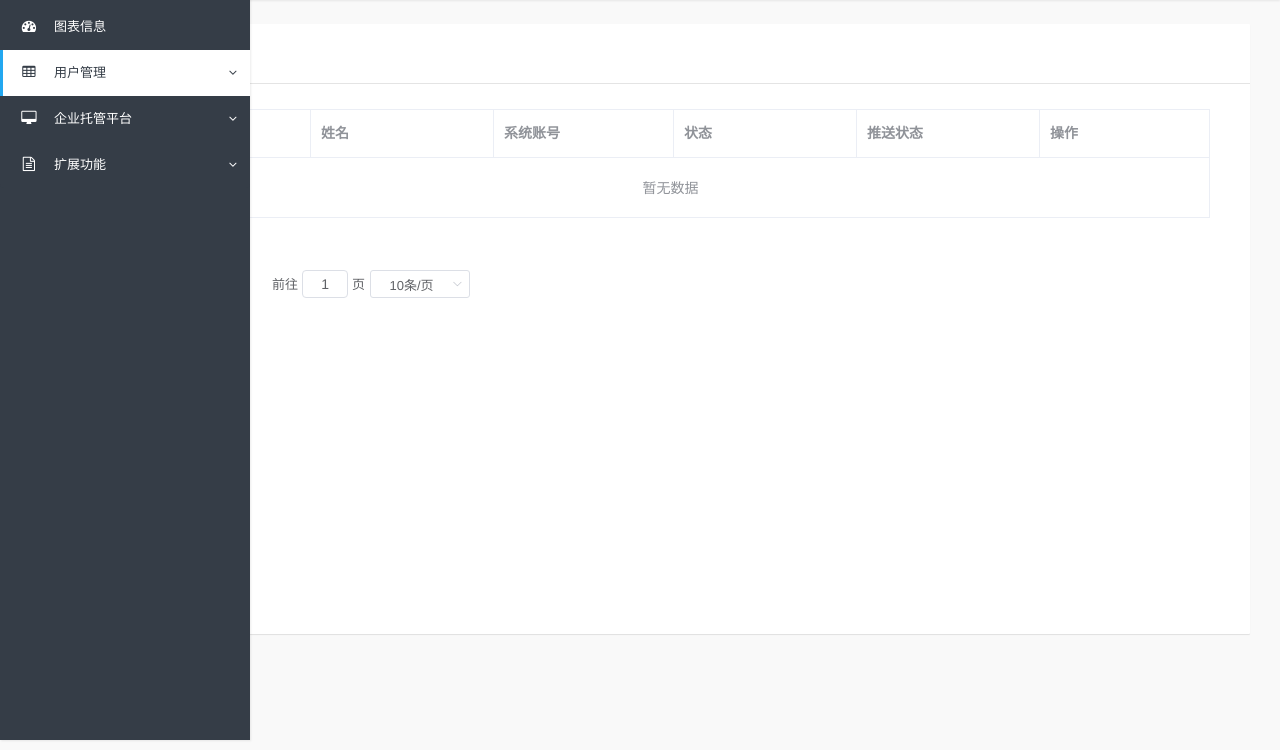
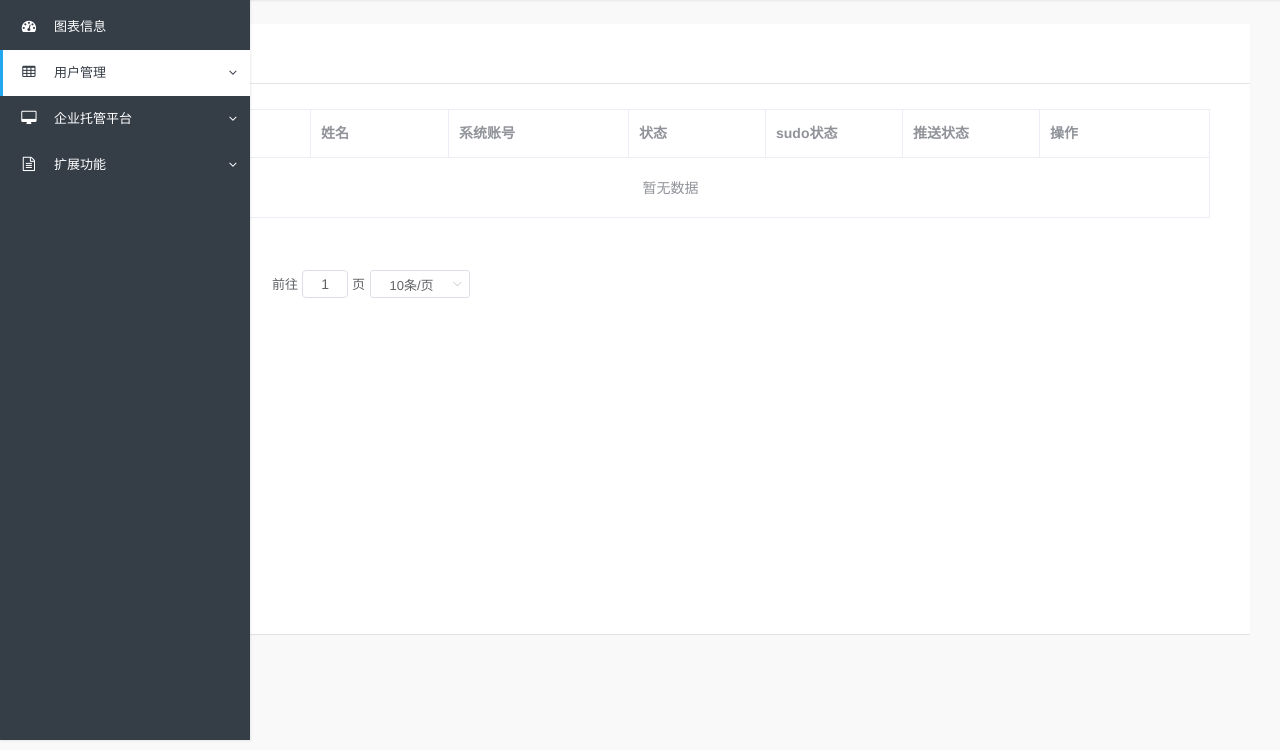
Before and after one commit to s57445560/user_command_web, a Django app: template execute_task/templates/user_list.html in a window 1280 px wide. Shown: the part 60-810 px from the top of the page. Run offline with Django 3.2, Linux system fonts and the light colour scheme; the template is opened without the code that fills it, so the values that code supplies are empty; parts of the project's set-up code (start-up, migrations or seed data) failed here and were passed over; some libraries are stand-ins or nearby versions.

Commit message:
update sudo

```diff
--- a/client/src/main.py
+++ b/client/src/main.py
@@ -24,7 +24,8 @@ class Monitor(object):
             user = task_dic.get("user")
             passwd = task_dic.get("passwd")
             login = task_dic.get("login")
-            fabric_obj = run_fabric.Fabric_run(user_passwd=[user, passwd, login])
+            sudo = task_dic.get("sudo")
+            fabric_obj = run_fabric.Fabric_run(user_passwd=[user, passwd, login,sudo])
             # 判断是否有此方法，如果没有则是非法指令
             if hasattr(fabric_obj,cmd):
                 return fabric_obj.running(getattr(fabric_obj,cmd),hosts)
--- a/execute_task/task/models.py
+++ b/execute_task/task/models.py
@@ -31,6 +31,7 @@ class Task(models.Model):
     user = models.CharField(max_length=32,null=True,blank=True)
     status_user = models.BooleanField(default=False,blank=True)
     login = models.BooleanField(default=True,blank=True)
+    sudo = models.BooleanField(default=True,blank=True)
     time = models.DateTimeField(verbose_name="时间", default=timezone.now)
 
     def __str__(self):
@@ -51,6 +52,7 @@ class User(models.Model):
     passwd = models.CharField(max_length=32)
     status = models.CharField(max_length=32)
     push_status = models.CharField(max_length=32,null=True)
+    sudo_status = models.CharField(max_length=32, null=True)
 
 
 ############### 权限表
--- a/execute_task/task/views.py
+++ b/execute_task/task/views.py
@@ -117,7 +117,7 @@ class Get_taskid_all(View):
                         print("为空并且存在")
                     else:
                         print("为空不存在")
-                        models.Hosts.objects.create(ip=ip,group_id_id=group_obj.id)
+                        models.Hosts.objects.create(ip=ip, group_id_id=group_obj.id)
 
         else:
             print_logs.error("%s 不在企业鉴权表内,无法添加数据" % name)
@@ -158,13 +158,14 @@ class Get_put_task(View):
         task_list = []
         task_dict = {}
         print(request.method)
-        task_objs = models.Task.objects.filter(time__gt=timezone.now() + datetime.timedelta(minutes=-180))
+        task_objs = models.Task.objects.filter(time__gt=timezone.now() + datetime.timedelta(minutes=-30))
         # 生成api的数据格式 [{task...},{task...}]
         for task in task_objs:
             task_dict["groups"] = task.task_group.split(',')
             task_dict["cmd"] = task.cmd
             task_dict["status_user"] = task.status_user
             task_dict["login"] = task.login
+            task_dict["sudo"] = task.sudo
             task_dict["user"] = task.user
             task_dict["passwd"] = task.passwd
             if task.hosts == None:
@@ -325,6 +326,12 @@ class Command(View):
                 obj_dic["login"] = True
             else:
                 obj_dic["login"] = False
+
+            if obj.sudo_status == "可用":
+                obj_dic["sudo"] = True
+            else:
+                obj_dic["sudo"] = False
+
             if "ALL" in pt_list:
                 models.Task.objects.create(task_group="ALL", cmd="myadd", status_user=True, **obj_dic)
             else:
@@ -370,15 +377,27 @@ class User(View):
         username = request.POST.get("username")
         passwd = request.POST.get("passwd")
         status = request.POST.get("status")
+        sudo_status = request.POST.get("sudo_status")
 
         message = check_form(request.POST, models.User, my_form.USER)
         print(message)
         if message == "":
             print(status, "aacccc")
             if status == "true":
-                models.User.objects.create(username=username, passwd=passwd, status="可用", name=name, push_status="未推送")
+                if sudo_status == "true":
+                    models.User.objects.create(username=username, passwd=passwd, status="可用", name=name,
+                                               push_status="未推送", sudo_status="可用")
+                else:
+                    models.User.objects.create(username=username, passwd=passwd, status="可用", name=name,
+                                               push_status="未推送", sudo_status="禁用")
             else:
-                models.User.objects.create(username=username, passwd=passwd, status="停用", name=name, push_status="未推送")
+                if sudo_status == "true":
+                    models.User.objects.create(username=username, passwd=passwd, status="停用", name=name,
+                                               push_status="未推送", sudo_status="可用")
+                else:
+                    models.User.objects.create(username=username, passwd=passwd, status="停用", name=name,
+                                               push_status="未推送", sudo_status="禁用")
+
         return HttpResponse(json.dumps({"message": message}))
 
 
@@ -429,24 +448,42 @@ class User_edit(View):
         passwd = request.POST.get("passwd")
         status = request.POST.get("status")
         push_status = request.POST.get("push_status")
+        sudo_status = request.POST.get("sudo_status")
         id = request.POST.get("id")
-        dic = {'可用': "true", "停用": "false"}
-        print(id, username, passwd, status,push_status)
+        dic = {'可用': "true", "停用": "false", "禁用": "false"}
+        print(id, username, passwd, status, push_status)
         user_obj = models.User.objects.filter(id=id).first()
         # 如果都相等证明没有变化 直接返回。
-        if user_obj.passwd == passwd and dic[user_obj.status] == status:
-            return HttpResponse(json.dumps({"message": "", "status": user_obj.status, "passwd": passwd,"push_status": push_status}))
+        if user_obj.passwd == passwd and dic[user_obj.status] == status and dic[user_obj.sudo_status] == sudo_status:
+            return HttpResponse(
+                json.dumps({"message": "", "status": user_obj.status, "passwd": passwd, "push_status": push_status,
+                            "sudo_status": user_obj.sudo_status}))
         message = check_form(request.POST, models.User, my_form.USER, not_edit_field=["username", "name"])
         print(message)
         if message == "":
             if status == "true":
-                models.User.objects.filter(id=id).update(passwd=passwd, status="可用", push_status="未推送")
+                if sudo_status == "true":
+                    models.User.objects.filter(id=id).update(passwd=passwd, status="可用", push_status="未推送",
+                                                             sudo_status="可用")
+                    sudo_status = "可用"
+                else:
+                    models.User.objects.filter(id=id).update(passwd=passwd, status="可用", push_status="未推送",
+                                                             sudo_status="禁用")
+                    sudo_status = "禁用"
                 status = "可用"
             else:
-                models.User.objects.filter(id=id).update(passwd=passwd, status="停用", push_status="未推送")
+                if sudo_status == "true":
+                    models.User.objects.filter(id=id).update(passwd=passwd, status="停用", push_status="未推送",
+                                                             sudo_status="可用")
+                    sudo_status = "可用"
+                else:
+                    models.User.objects.filter(id=id).update(passwd=passwd, status="可用", push_status="未推送",
+                                                             sudo_status="禁用")
+                    sudo_status = "禁用"
                 status = "停用"
         passwd = passwd
-        return HttpResponse(json.dumps({"message": message, "status": status, "passwd": passwd, "push_status": "未推送"}))
+        return HttpResponse(json.dumps(
+            {"message": message, "status": status, "passwd": passwd, "push_status": "未推送", "sudo_status": sudo_status}))
 
 
 # 用户删除
--- a/execute_task/templates/user_list.html
+++ b/execute_task/templates/user_list.html
@@ -57,6 +57,15 @@
                                 </template>
                             </el-table-column>
                             <el-table-column
+                                    prop="status"
+                                    label="sudo状态">
+                                <template slot-scope="scope">
+                                    <el-tag
+                                            :type="scope.row.sudo_status === '可用' ? 'success' : 'danger'"
+                                            disable-transitions v-text="scope.row.sudo_status"></el-tag>
+                                </template>
+                            </el-table-column>
+                            <el-table-column
                                     prop="push_status"
                                     label="推送状态">
                                 <template slot-scope="scope">
@@ -78,7 +87,7 @@
                             </el-table-column>
                         </el-table>
                     </div>
-                    <div class="col-md-12">
+                    <div class="col-md-12" style="margin-bottom: 40px;">
                         <div class="block container" style="margin-top: 50px;">
                             <el-pagination
                                     @size-change="handleSizeChange"
@@ -116,11 +125,20 @@
                                     <el-input v-model="user_edit.passwd" auto-complete="off"></el-input>
                                 </el-form-item>
                                 <el-col :offset="6">
-                                    <el-form-item>
+                                    <el-form-item style="margin-bottom: 0;">
                                         <div class="checkbox3 checkbox-success checkbox-inline checkbox-check checkbox-round  checkbox-light">
                                             <input type="checkbox" id="checkbox-fa-light-2" checked=""
                                                    v-model="user_edit.status">
                                             <label for="checkbox-fa-light-2" v-cloak>是否启用</label>
+                                        </div>
+                                    </el-form-item>
+                                </el-col>
+                                <el-col :offset="6">
+                                    <el-form-item>
+                                        <div class="checkbox3 checkbox-success checkbox-inline checkbox-check checkbox-round  checkbox-light">
+                                            <input type="checkbox" id="checkbox-fa-light-3" checked=""
+                                                   v-model="user_edit.sudo_status">
+                                            <label for="checkbox-fa-light-3" v-cloak>是否sudo</label>
                                             <input type="hidden" v-model="user_edit.push_status">
                                         </div>
                                     </el-form-item>
@@ -206,6 +224,11 @@
                     } else {
                         yang.user_edit.status = true
                     }
+                    if(row.sudo_status === "可用"){
+                        yang.user_edit.sudo_status = true
+                    }else{
+                        yang.user_edit.sudo_status = false
+                    }
                 },
                 submit_edit(){
                     axios.post("/monitor/user/edit/", this.user_edit, {
@@ -227,6 +250,7 @@
                                     yang.data_page[i].status = resp.data.status;
                                     yang.data_page[i].passwd = resp.data.passwd;
                                     yang.data_page[i].push_status = resp.data.push_status;
+                                    yang.data_page[i].sudo_status = resp.data.sudo_status;
                                     return;
                                 }
                             });
```
Also changed, not shown: client/src/run_fabric.py (+15 -3 lines), execute_task/templates/user.html (+13 -2 lines).
